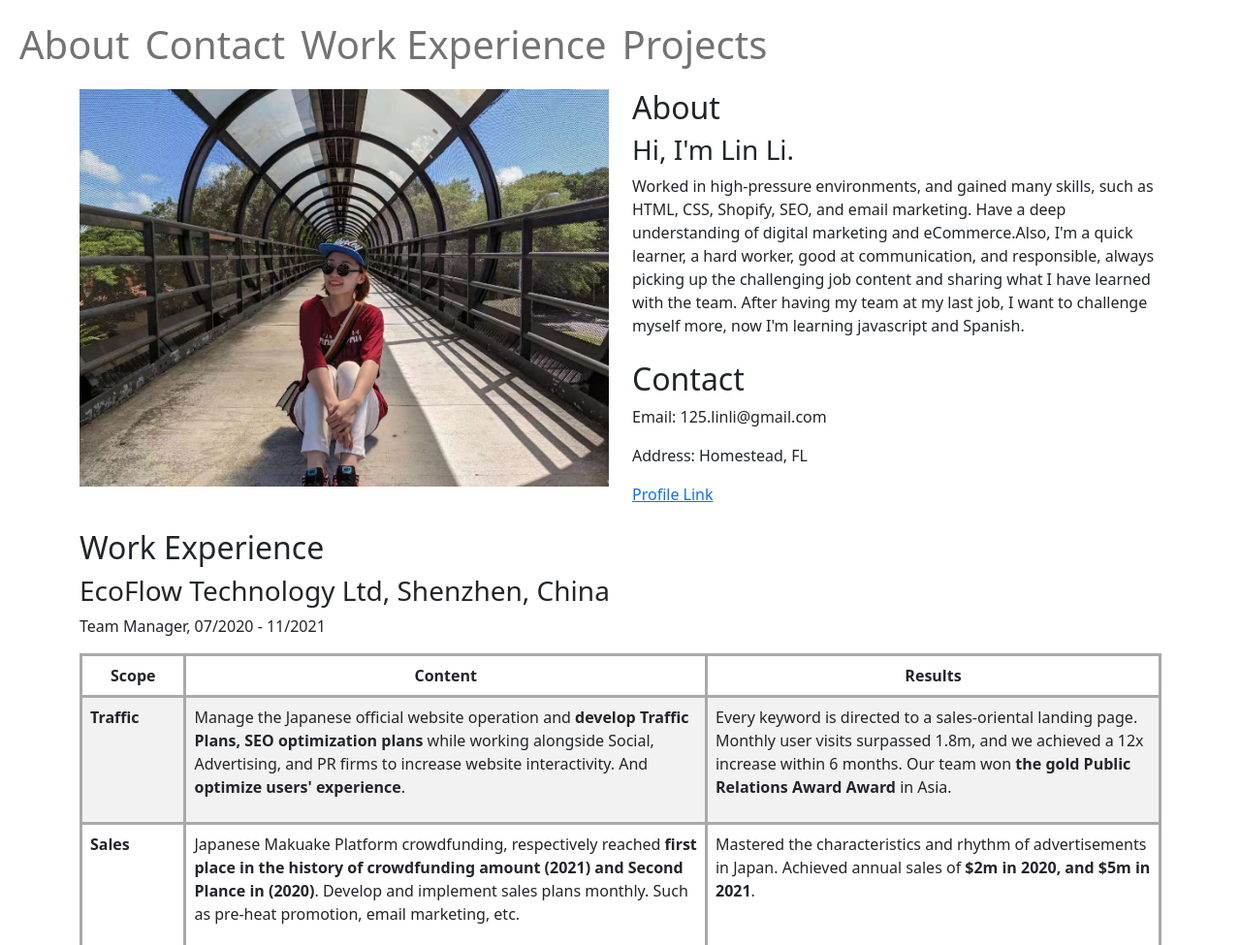
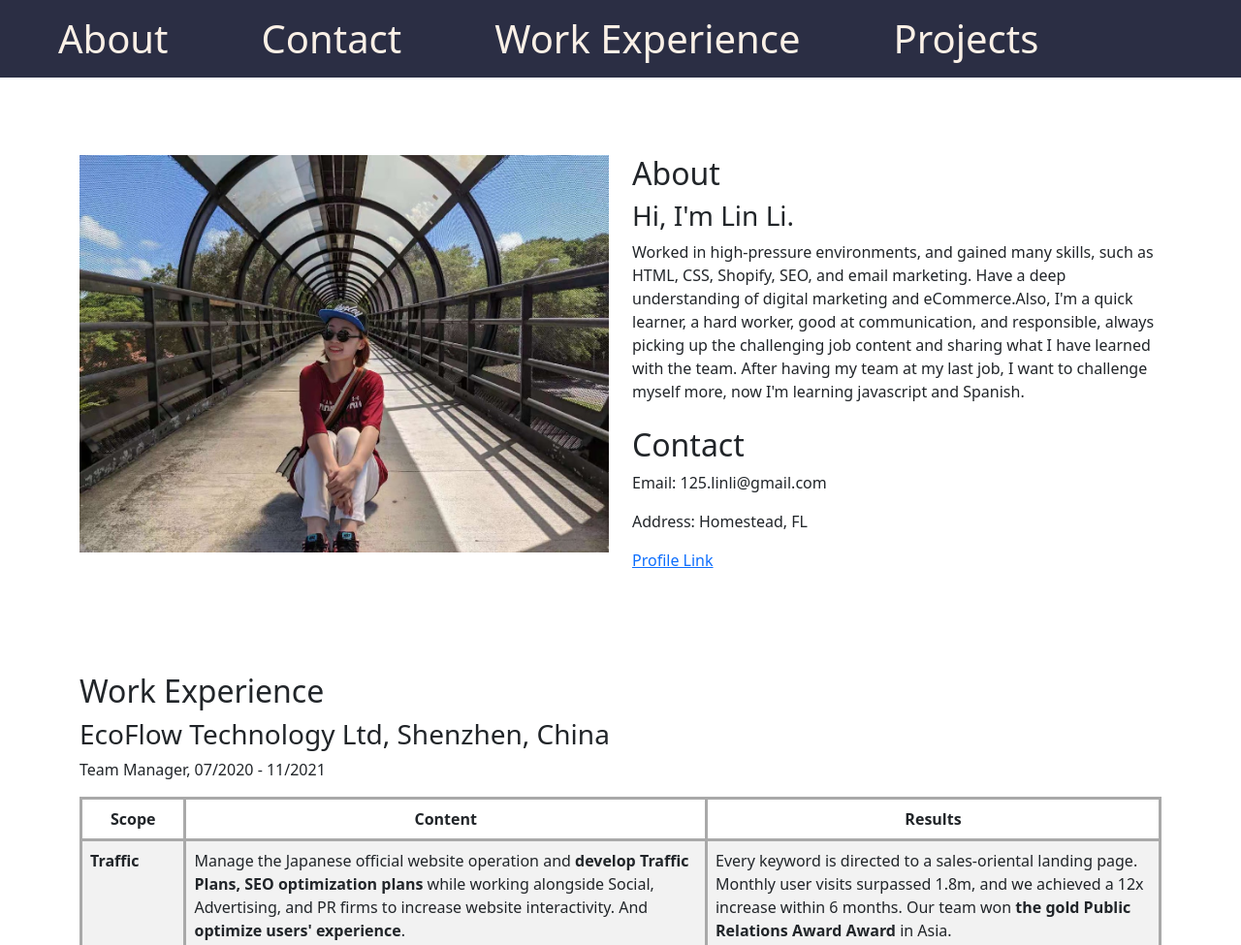
Before and after one commit to Lynnli125/Shared_, a plain HTML site: page index.html in a window 1280 px wide. Shown: the top 975 px of the page at 97% size. Drawn offline with nearby package versions, Linux system fonts and the light colour scheme; a script that the page names is missing.

Commit message:
CSS edit

```diff
--- a/index.html
+++ b/index.html
@@ -16,7 +16,7 @@
 
 <body>
     <main>
-        <nav class="navbar navbar-expand-lg bg-transparent">
+        <nav class="navbar navbar-expand-lg fixed-top">
             <div class="container-fluid">
                 <button class="navbar-toggler" type="button" data-bs-toggle="collapse" data-bs-target="#navbarNav"
                     aria-controls="navbarNav" aria-expanded="false" aria-label="Toggle navigation">
@@ -25,16 +25,16 @@
                 <div class="collapse navbar-collapse justify-content-left" id="navbarNav">
                     <ul class="navbar-nav">
                         <li class="nav-item">
-                            <a class="nav-link fs-1" aria-current="page" href="#about">About</a>
+                            <a class="nav-link fs-1" aria-current="page" href="#about" style="color: var(--white);">About</a>
                         </li>
                         <li class="nav-item">
-                            <a class="nav-link fs-1" href="#contact">Contact</a>
+                            <a class="nav-link fs-1" href="#contact" style="color: var(--white);">Contact</a>
                         </li>
                         <li class="nav-item">
-                            <a class="nav-link fs-1" href="#work-experience">Work Experience</a>
+                            <a class="nav-link fs-1" href="#work-experience" style="color: var(--white);">Work Experience</a>
                         </li>
                         <li class="nav-item">
-                            <a class="nav-link fs-1" href="#projects">Projects</a>
+                            <a class="nav-link fs-1" href="#projects" style="color: var(--white);">Projects</a>
                         </li>
                     </ul>
                 </div>
@@ -65,7 +65,7 @@
                 </div>
             </div>
             <div class="row mt-4">
-                <div class="col-sm-12">
+                <div class="col-sm-12" style="margin-top: 5rem;">
                     <h2 id="work-experience">Work Experience</h2>
                     <h3>EcoFlow Technology Ltd, Shenzhen, China</h3>
                     <p>Team Manager, 07/2020 - 11/2021</p>
@@ -185,8 +185,8 @@
                                 </td>
                                 <td>
                                     <p>
-                                        Collaborated with domestic and international content operations teams to promote
-                                        NGO education events.
+                                        Collaborated with domestic and international content operations teams to <b>promote
+                                        NGO education events</b>.
                                         Discover the TikTok trending educational content. And develop a plan for
                                         promoting the event, and coordinate the internal advertising resource.
 
@@ -231,14 +231,14 @@
             </div>
 
             <div class="row mt-4">
-                <div class="col-sm-12">
+                <div class="col-sm-12" style="margin-top: 5rem;">
                     <h2 id="projects">Projects</h2>
                 </div>
             </div>
 
-            <div class="card-group">
+            <div class="card-group" style="margin-bottom: 8rem;">
                 <div class="card">
-                    <img src="assets/project_img1.jpg" class="card-img-top" alt="project image1">
+                    <img src="assets/project_img1.jpg" class="card-img-top" alt="project image1" style="padding: 1rem 1rem;">
                     <div class="card-body">
                         <h3 class="card-title">コンパクトで高出力!カスタマイズポータブル電源EcoFlow RIVER 600</h3>
                         <p class="card-text">Japanese Makuake Platform crowdfunding, reached the first place, achieved 3
@@ -247,7 +247,7 @@
                     </div>
                 </div>
                 <div class="card">
-                    <img src="assets/project_img2.jpg" class="card-img-top" alt="project image2">
+                    <img src="assets/project_img2.jpg" class="card-img-top" alt="project image2" style="padding: 1rem 1rem;">
                     <div class="card-body">
                         <h3 class="card-title">エネルギー新時代!EcoFlow最高傑作、ポータブル蓄電池「DELTA Pro」</h3>
                         <p class="card-text">Japanese Makuake Platform crowdfunding, reached the first place, achieved 5
@@ -256,7 +256,7 @@
                     </div>
                 </div>
                 <div class="card">
-                    <img src="assets/project_img3.jpg" class="card-img-top" alt="project image3">
+                    <img src="assets/project_img3.jpg" class="card-img-top" alt="project image3" style="padding: 1rem 1rem;">
                     <div class="card-body">
                         <h3 class="card-title">LIFE PLATE emergency food restaurant</h3>
                         <p class="card-text">Cooperated with Dentsu, the biggest PR third party in Japan, implement the
--- a/style.css
+++ b/style.css
@@ -1,6 +1,10 @@
 /* .page-container{
     margin: 50px 50px 50px 50px !important;
 } */
+:root {
+    --blue: rgb(43, 46, 68);;
+    --white: linen;
+  }
 
 #profile-img{
 width:720px;
@@ -17,3 +21,17 @@ table.table-bordered > thead > tr > th {
 table.table-bordered > tbody > tr > td {
     border: 3px solid darkgrey;
 }
+
+nav{
+    background-color: var(--blue);
+    height: 5rem;
+
+}
+
+.nav-item{
+    margin: auto 40px;
+}
+
+.container{
+    margin-top: 10rem;
+}
```
